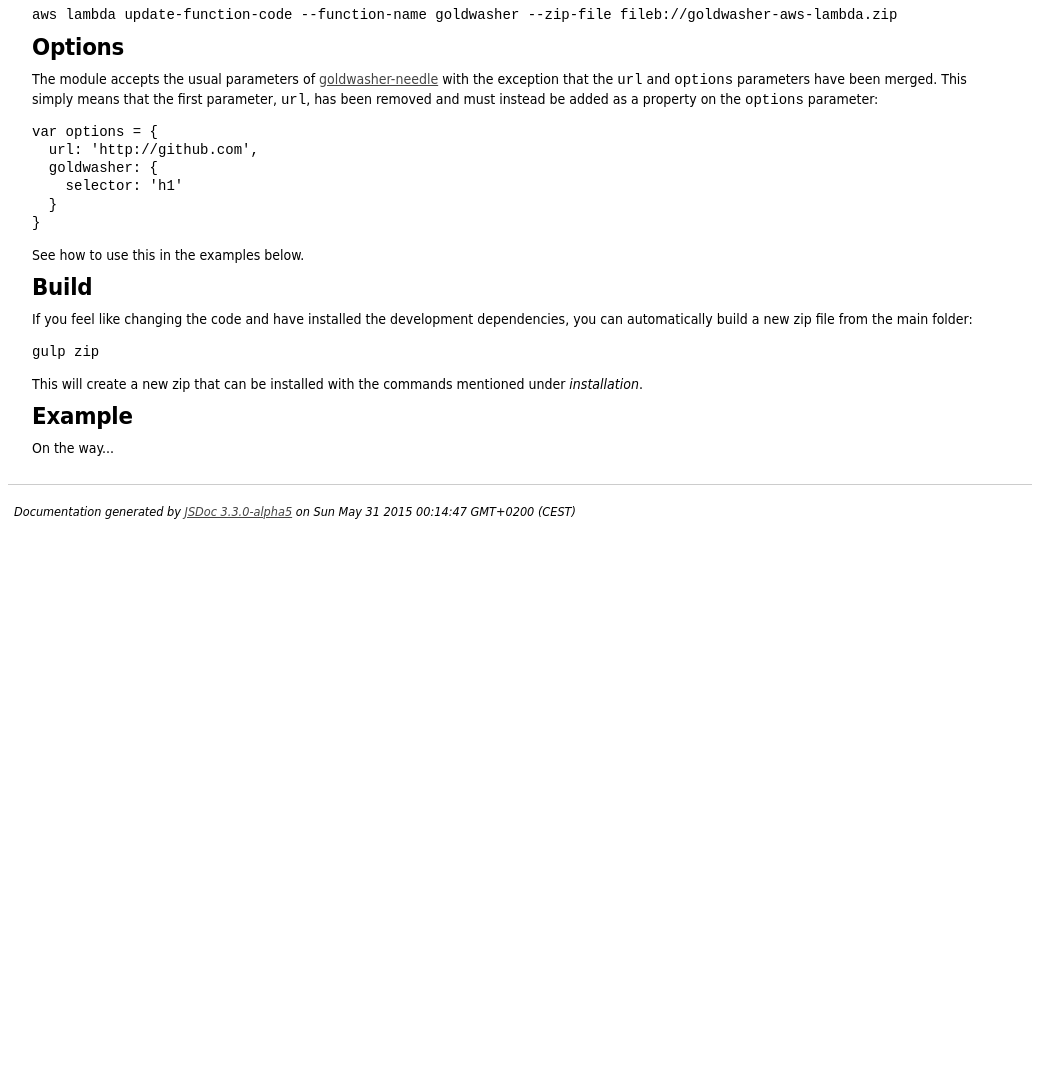
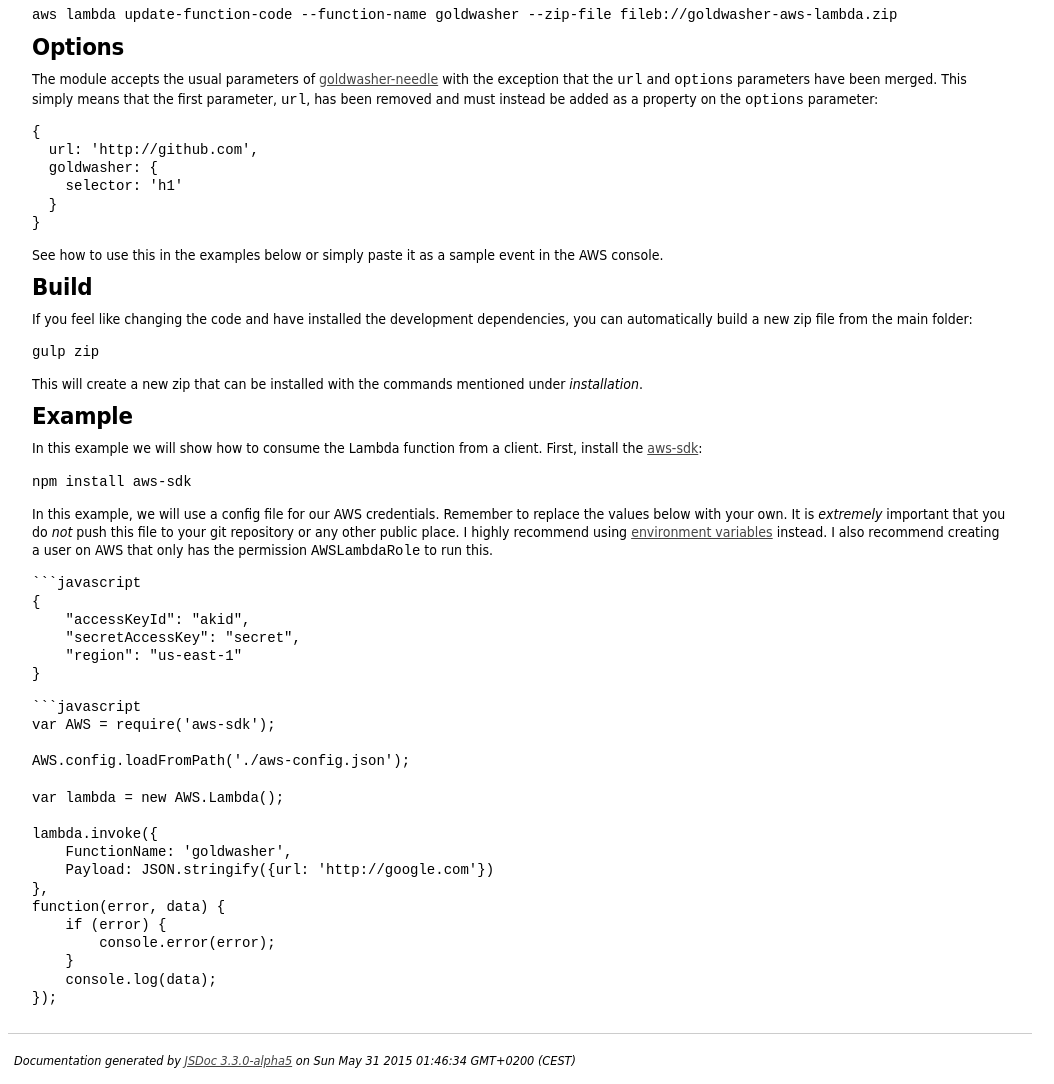
Before and after one commit to alexlangberg/node-goldwasher-aws-lambda, a website: page docs/index.html in a window 1280 px wide. Shown: the part 1580-2664 px from the top of the page, without its empty margins (0-1054 px from the left). Before the commit the page ends 2115 px from the top, so only its background shows below. Drawn offline with Linux system fonts and the light colour scheme.

Commit message:
Update readme.

````diff
--- a/docs/index.html
+++ b/docs/index.html
@@ -60,20 +60,47 @@
 <pre><code>aws lambda update-function-code --function-name goldwasher --zip-file fileb://goldwasher-aws-lambda.zip
 </code></pre><h2 id="options">Options</h2>
 <p>The module accepts the usual parameters of <a href="https://www.npmjs.org/package/goldwasher-needle">goldwasher-needle</a> with the exception that the <code>url</code> and <code>options</code> parameters have been merged. This simply means that the first parameter, <code>url</code>, has been removed and must instead be added as a property on the <code>options</code> parameter:</p>
-<pre><code class="lang-javascript">var options = {
+<pre><code class="lang-javascript">{
   url: &#39;http://github.com&#39;,
   goldwasher: {
     selector: &#39;h1&#39;
   }
 }
 </code></pre>
-<p>See how to use this in the examples below.</p>
+<p>See how to use this in the examples below or simply paste it as a sample event in the AWS console.</p>
 <h2 id="build">Build</h2>
 <p>If you feel like changing the code and have installed the development dependencies, you can automatically build a new zip file from the main folder:</p>
 <pre><code>gulp zip
 </code></pre><p>This will create a new zip that can be installed with the commands mentioned under <em>installation</em>.</p>
 <h2 id="example">Example</h2>
-<p>On the way...</p>
+<p>In this example we will show how to consume the Lambda function from a client. First, install the <a href="https://www.npmjs.com/package/aws-sdk">aws-sdk</a>:</p>
+<p><code>npm install aws-sdk</code></p>
+<p>In this example, we will use a config file for our AWS credentials. Remember to replace the values below with your own. It is <em>extremely</em> important that you do <em>not</em> push this file to your git repository or any other public place. I highly recommend using <a href="http://docs.aws.amazon.com/AWSJavaScriptSDK/guide/node-configuring.html#Credentials_from_Environment_Variables">environment variables</a> instead. I also recommend creating a user on AWS that only has the permission <code>AWSLambdaRole</code> to run this.</p>
+<pre><code class="lang-aws-config.json```:">```javascript
+{
+    &quot;accessKeyId&quot;: &quot;akid&quot;,
+    &quot;secretAccessKey&quot;: &quot;secret&quot;,
+    &quot;region&quot;: &quot;us-east-1&quot;
+}
+</code></pre>
+<pre><code class="lang-example.js```">```javascript
+var AWS = require(&#39;aws-sdk&#39;);
+
+AWS.config.loadFromPath(&#39;./aws-config.json&#39;);
+
+var lambda = new AWS.Lambda();
+
+lambda.invoke({
+    FunctionName: &#39;goldwasher&#39;,
+    Payload: JSON.stringify({url: &#39;http://google.com&#39;})
+},
+function(error, data) {
+    if (error) {
+        console.error(error);
+    }
+    console.log(data);
+});
+</code></pre>
 </article>
     </section>
 
@@ -91,7 +118,7 @@
 <br clear="both">
 
 <footer>
-    Documentation generated by <a href="https://github.com/jsdoc3/jsdoc">JSDoc 3.3.0-alpha5</a> on Sun May 31 2015 00:14:47 GMT+0200 (CEST)
+    Documentation generated by <a href="https://github.com/jsdoc3/jsdoc">JSDoc 3.3.0-alpha5</a> on Sun May 31 2015 01:46:34 GMT+0200 (CEST)
 </footer>
 
 <script> prettyPrint(); </script>
````
Also changed, not shown: README.md, 1 other file.
